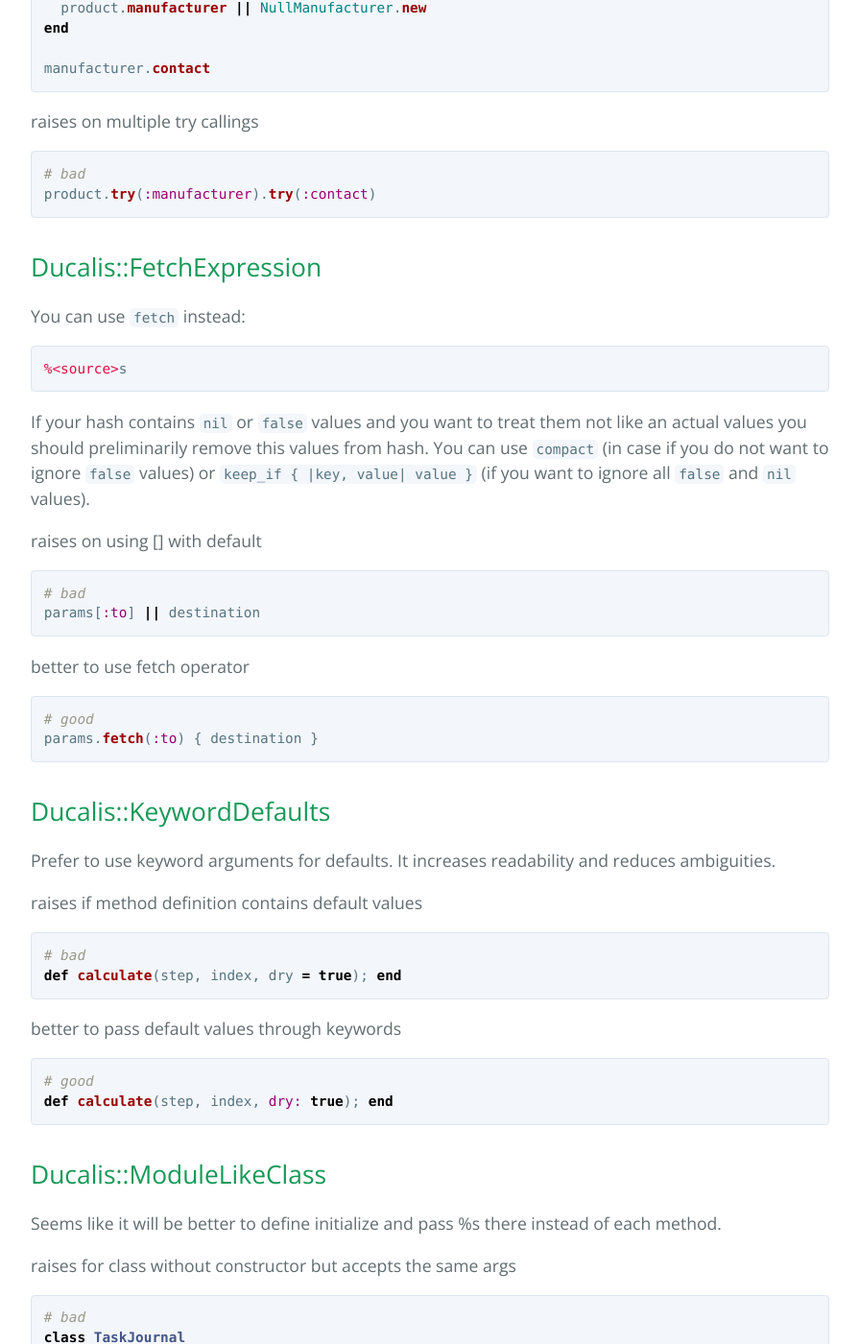
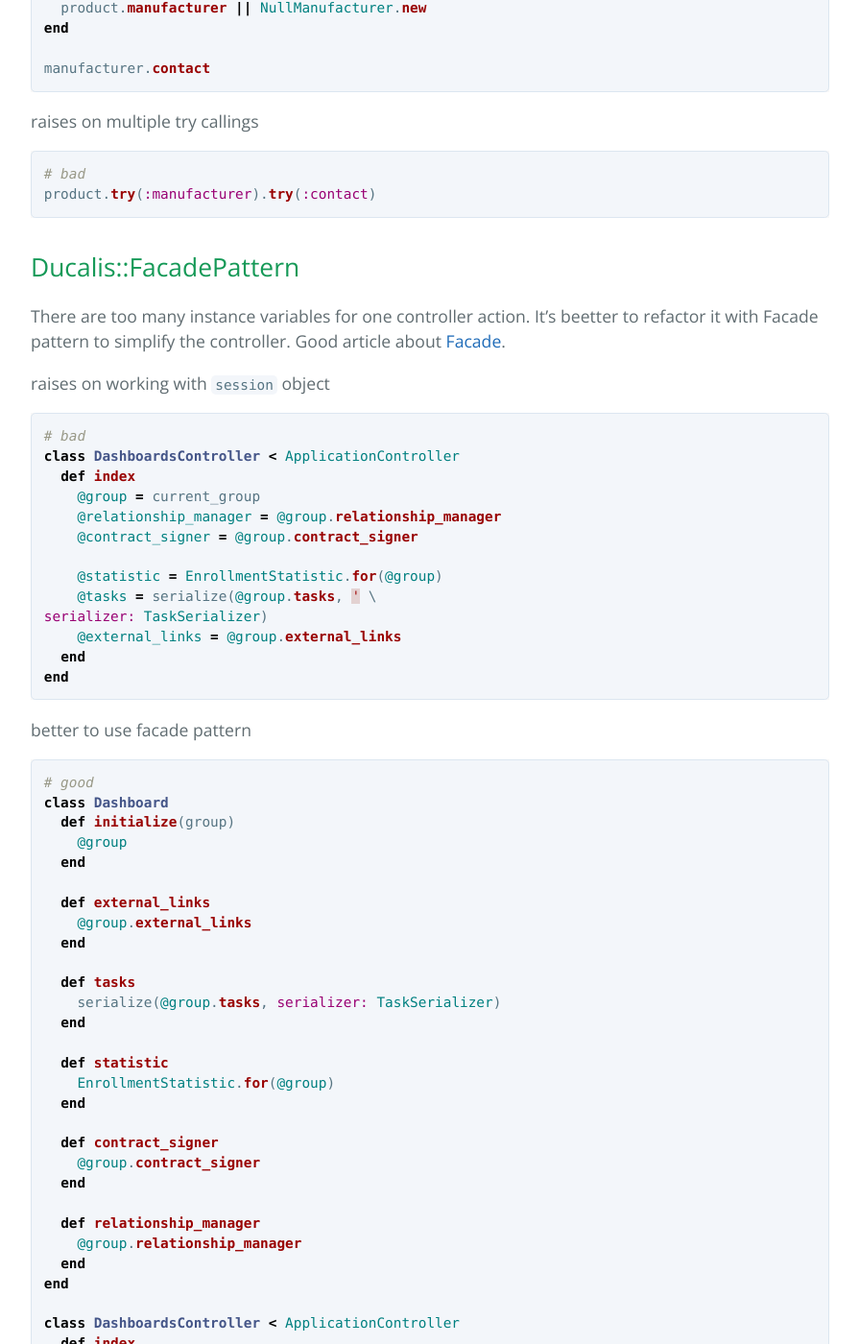
Before and after one commit to ducalis-rb/ducalis-rb.github.io, a Jekyll site: the page built from index.md, in a window 1280 px wide and 1400 px high, scrolled down 7346 px. Shown: the whole window at 96% size, without its empty margins (192-1087 px from the left). Built offline with Jekyll 4.4.1, drawn with Linux system fonts in a browser that asks for light colours; our own code applies the rules of GitHub Pages for plain Markdown files; some of the changed text lies outside the part shown.

````diff
--- a/index.md
+++ b/index.md
@@ -328,6 +328,66 @@ raises on multiple try callings
 ```ruby
 # bad
 product.try(:manufacturer).try(:contact)
+```
+
+## Ducalis::FacadePattern
+
+There are too many instance variables for one controller action. It's beetter to refactor it with Facade pattern to simplify the controller.
+Good article about [Facade](<https://medium.com/kkempin/facade-design-pattern-in-ruby-on-rails-710aa88326f>).
+
+raises on working with `session` object
+
+```ruby
+# bad
+class DashboardsController < ApplicationController
+  def index
+    @group = current_group
+    @relationship_manager = @group.relationship_manager
+    @contract_signer = @group.contract_signer
+
+    @statistic = EnrollmentStatistic.for(@group)
+    @tasks = serialize(@group.tasks, ' \
+serializer: TaskSerializer)
+    @external_links = @group.external_links
+  end
+end
+```
+
+better to use facade pattern
+
+```ruby
+# good
+class Dashboard
+  def initialize(group)
+    @group
+  end
+
+  def external_links
+    @group.external_links
+  end
+
+  def tasks
+    serialize(@group.tasks, serializer: TaskSerializer)
+  end
+
+  def statistic
+    EnrollmentStatistic.for(@group)
+  end
+
+  def contract_signer
+    @group.contract_signer
+  end
+
+  def relationship_manager
+    @group.relationship_manager
+  end
+end
+
+class DashboardsController < ApplicationController
+  def index
+    @dashboard = Dashboard.new(current_group)
+  end
+end
 ```
 
 ## Ducalis::FetchExpression
@@ -772,6 +832,34 @@ better to `raise` with exception class
 raise StandardError, "Something went wrong"
 ```
 
+## Ducalis::Recursion
+
+It seems like you are using recursion in your code. In common, it is not a bad idea, but try to keep your business logic layer free from refursion code.
+
+raises when method calls itself
+
+```ruby
+# bad
+def set_rand_password
+  password = SecureRandom.urlsafe_base64(PASSWORD_LENGTH)
+  return set_rand_password unless password.match(PASSWORD_REGEX)
+end
+```
+
+better to use lazy enumerations
+
+```ruby
+# good
+def repeatedly
+  Enumerator.new do |yielder|
+    loop { yielder.yield(yield) }
+  end
+end
+
+repeatedly { SecureRandom.urlsafe_base64(PASSWORD_LENGTH) }
+     .find { |password| password.match(PASSWORD_REGEX) }
+```
+
 ## Ducalis::RegexCop
 
 It's better to move regex to constants with example instead of direct using it. It will allow you to reuse this regex and provide instructions for others.
````
Also changed, not shown: other parts of index.md (+1 -1 lines), log.md (+24 -3 lines), Gemfile.lock, 1 other file.
